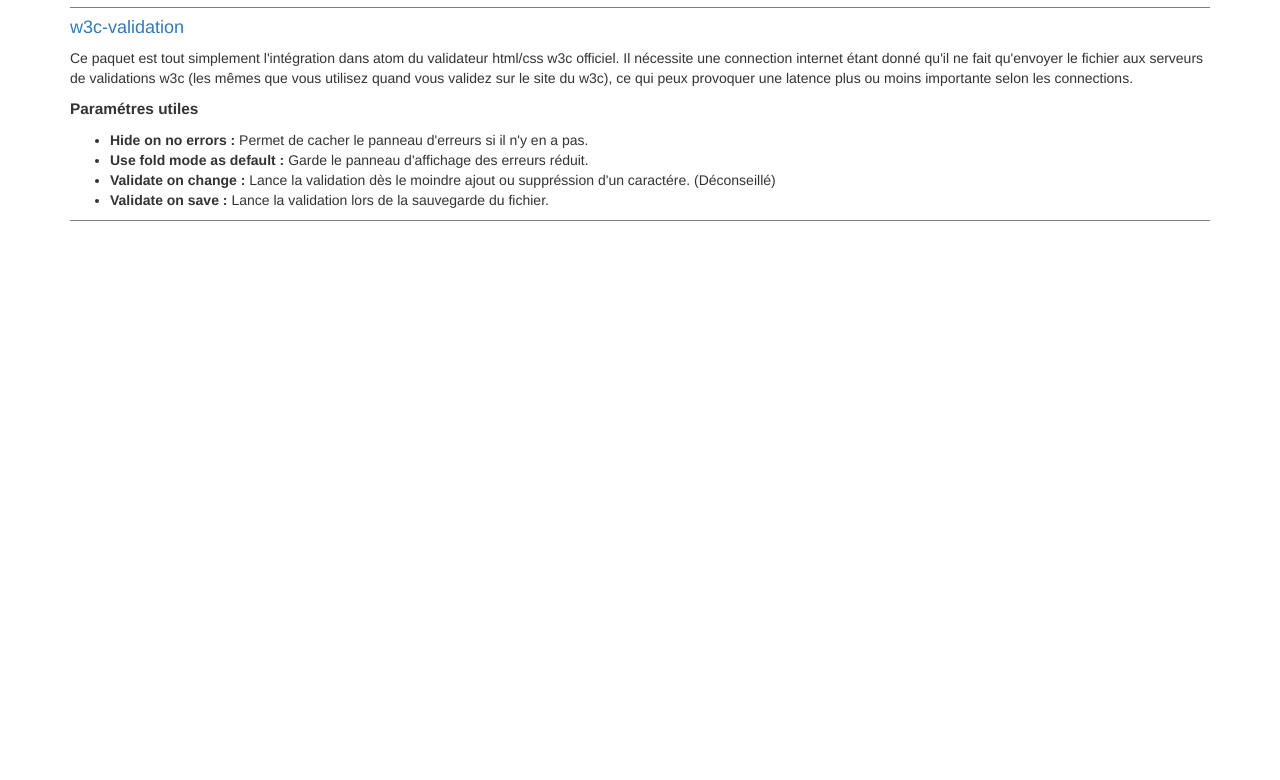
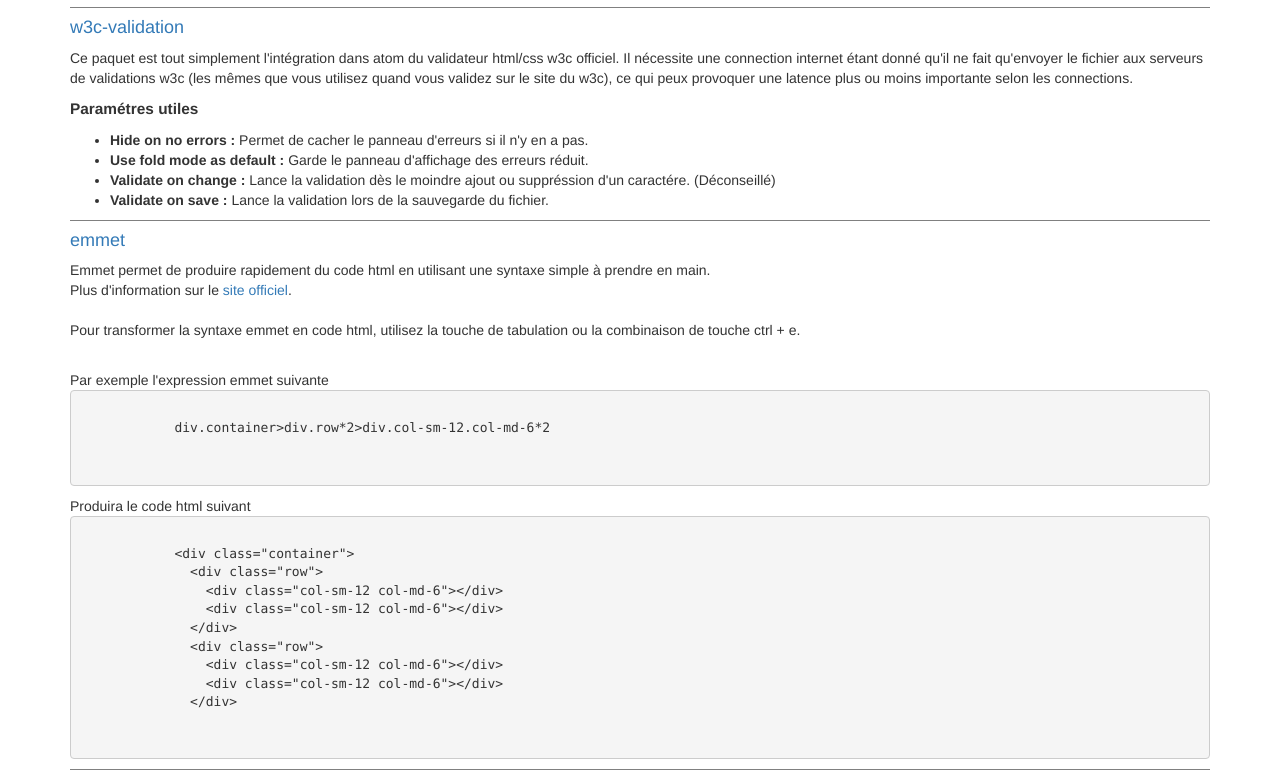
Before and after one commit to Vinarnt/pimp-my-atom, a plain HTML site: page index.html in a window 1280 px wide. Shown: the part 2501-3281 px from the top of the page. Before the commit the page ends 2732 px from the top, so only its background shows below. Drawn offline with Linux system fonts and the light colour scheme.

Commit message:
Add emmet package

```diff
--- a/index.html
+++ b/index.html
@@ -117,6 +117,37 @@
       </ul>
 
       <div class="separator"></div>
+
+      <h4><a href="https://atom.io/packages/emmet">emmet</a></h4>
+      <p>
+        Emmet permet de produire rapidement du code html en utilisant une syntaxe simple à prendre en main.<br />
+        Plus d'information sur le <a href="https://docs.emmet.io/">site officiel</a>.<br /><br />
+        Pour transformer la syntaxe emmet en code html, utilisez la touche de tabulation ou la combinaison de touche ctrl + e.<br /><br />
+      </p>
+
+        Par exemple l'expression emmet suivante<br />
+        <pre>
+          <code>
+            div.container>div.row*2>div.col-sm-12.col-md-6*2
+          </code>
+        </pre>
+
+        Produira le code html suivant<br />
+        <pre>
+          <code>
+            &lt;div class=&quot;container&quot;&gt;
+              &lt;div class=&quot;row&quot;&gt;
+                &lt;div class=&quot;col-sm-12 col-md-6&quot;&gt;&lt;/div&gt;
+                &lt;div class=&quot;col-sm-12 col-md-6&quot;&gt;&lt;/div&gt;
+              &lt;/div&gt;
+              &lt;div class=&quot;row&quot;&gt;
+                &lt;div class=&quot;col-sm-12 col-md-6&quot;&gt;&lt;/div&gt;
+                &lt;div class=&quot;col-sm-12 col-md-6&quot;&gt;&lt;/div&gt;
+              &lt;/div&gt;
+          </code>
+        </pre>
+
+        <div class="separator"></div>
     </div>
   </body>
 
```
